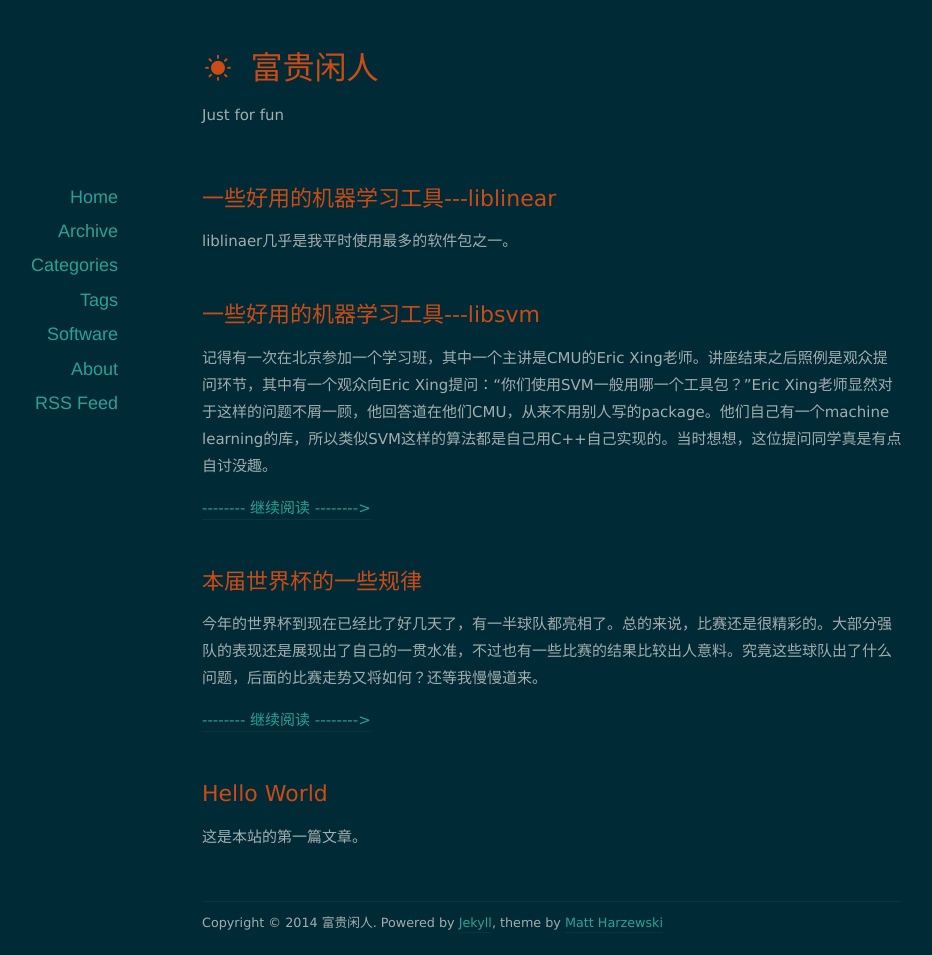
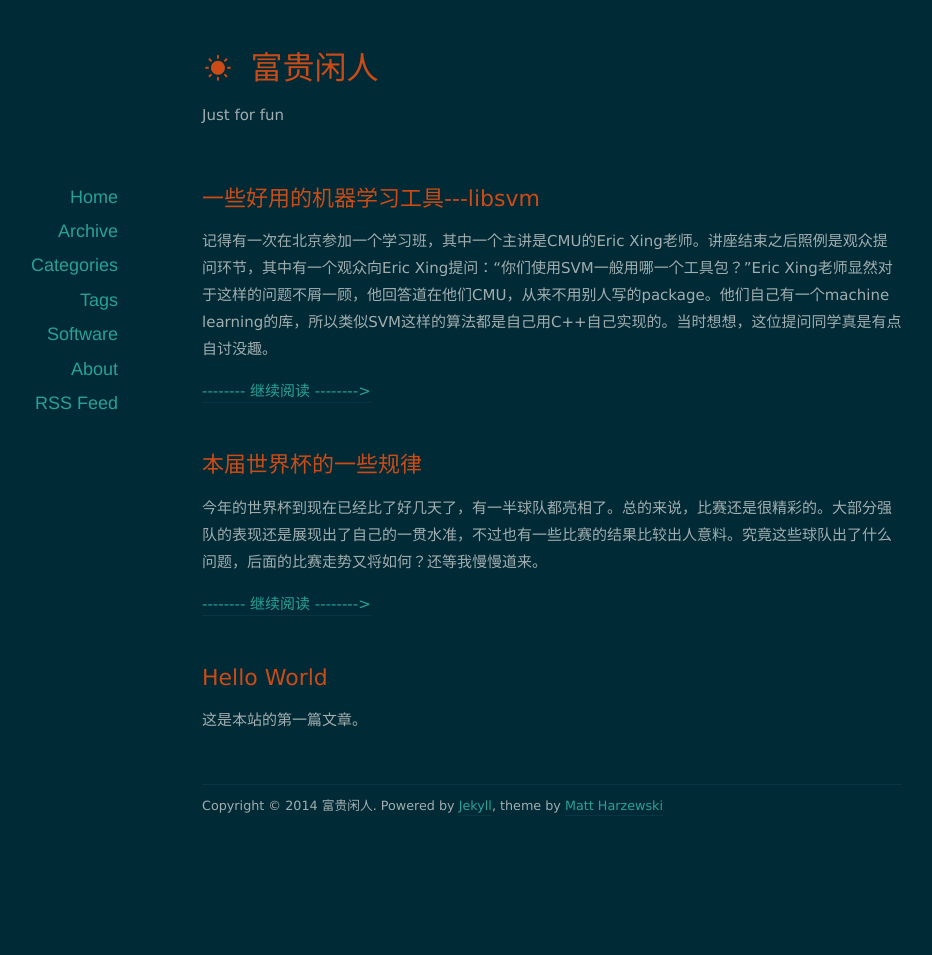
Before and after one commit to orangeprince/orangeprince.github.io, a Jekyll site: the page built from index.html, in a window 1280 px wide. Shown: the whole page, without its empty margins (88-1020 px from the left). Built offline with Jekyll 4.4.1, drawn with Linux system fonts in a browser that asks for light colours; nearby versions of some CDN libraries; the list of posts is cut into pages by our own code; comment, search, counter and statistics services are not loaded; after the commit the page ends 900 px from its top, so only the background shows below that.

Commit message:
modified:   _posts/2014-06-21-libsvm.md 	deleted:    _posts/2014-07-13-liblinear.md

```diff
--- a/_posts/2014-07-13-liblinear.md
+++ /dev/null
@@ -1,7 +0,0 @@
----
-layout: post
-title: "一些好用的机器学习工具---liblinear"
-category: "技术"
-tags: [机器学习,工具]
----
-liblinaer几乎是我平时使用最多的软件包之一。
```
Also changed, not shown: _posts/2014-06-21-libsvm.md (+2 -0 lines).
